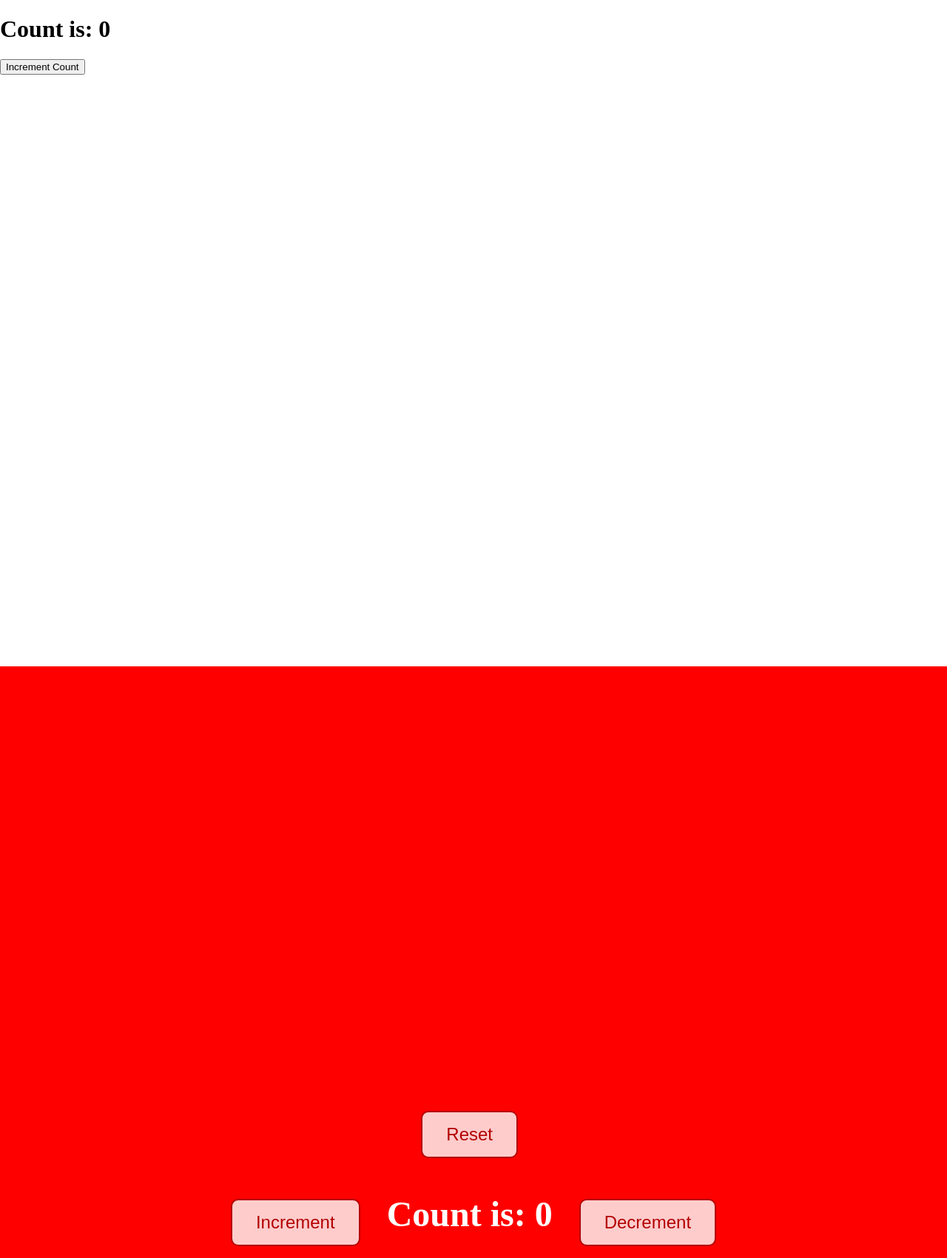
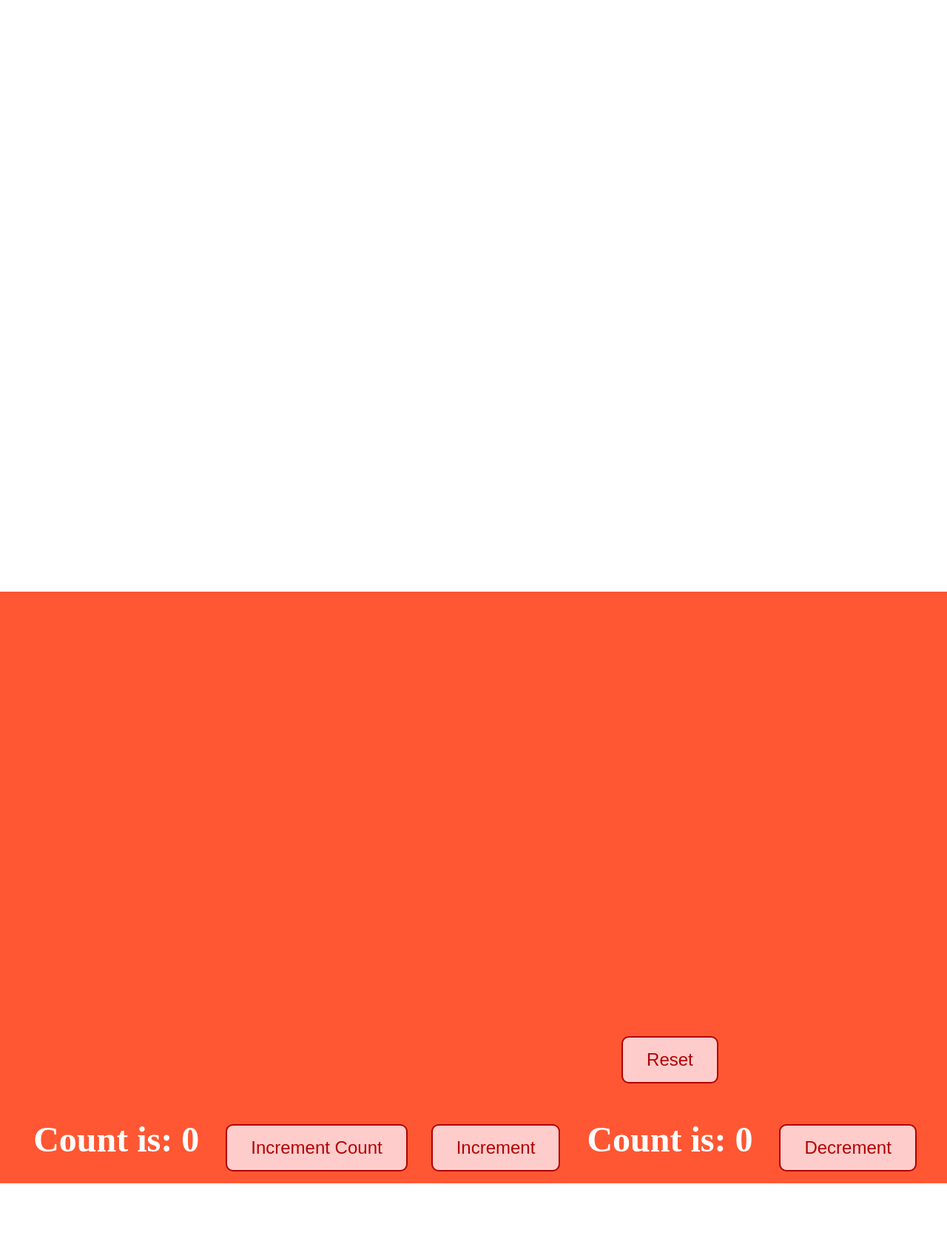
Before and after one commit to Aryan-Jangir-ZS/ReactTraining, a React (Vite) app: page / in a window 1280 px wide. Shown: the whole page at 74% size. After the commit the page ends 1600 px from the top, so only its background shows below. Built offline with nearby package versions, Linux system fonts and the light colour scheme.

Commit message:
made Coustom useState

```diff
--- a/src/App.jsx
+++ b/src/App.jsx
@@ -1,47 +1,18 @@
 import React from "react";
-import ReactDOM from "react-dom/client";
 import Top from "../src/components/Top";
 import Bottom from "../src/components/Bottom";
+import { ThemeContext , themes } from "./helper/ThemeContext";
 
-let globalState = [];
-let stateIndex = 0;
-
-function useNewState(initialValue) {
-  const currentIndex = stateIndex;
-
-  if (globalState[currentIndex] === undefined) {
-    globalState[currentIndex] = initialValue;
-  }
-
-  const setState = (newValue) => {
-    globalState[currentIndex] = typeof newValue === 'function'
-      ? newValue(globalState[currentIndex])
-      : newValue;
-    render();
-  };
-
-  stateIndex++;
-  return [globalState[currentIndex], setState];
-}
-
-function render() {
-  stateIndex = 0;
-  root.render(<App />);
-}
-
-const root = ReactDOM.createRoot(document.getElementById('root'));
 
 function App() {
-  const [count, setCount] = useNewState(0);
 
   return (
     <div>
-      <h1>Count is: {count}</h1>
-      <button onClick={() => setCount(count + 1)}>Increment Count</button>
       <Top/>
+      <ThemeContext.Provider value={themes}>
       <Bottom/>
+      </ThemeContext.Provider>
     </div>
-
   );
 }
 
--- a/src/components/Bottom.jsx
+++ b/src/components/Bottom.jsx
@@ -2,15 +2,44 @@ import "../App.css";
 import React, { useRef, useState, useEffect, useContext, useReducer } from "react";
 import { initialState, reducer } from "../helper/Reducer";
 import { ThemeContext } from "../helper/ThemeContext";
+import root from "../main";
 
+let globalState = [];
+let stateIndex = 0;
+
+function useNewState(initialValue) {
+  const currentIndex = stateIndex;
+
+  if (globalState[currentIndex] === undefined) {
+    globalState[currentIndex] = initialValue;
+  }
+
+  const setState = (newValue) => {
+    globalState[currentIndex] = typeof newValue === 'function'
+      ? newValue(globalState[currentIndex])
+      : newValue;
+    render();
+  };
+
+  stateIndex++;
+  return [globalState[currentIndex], setState];
+}
+
+function render() {
+  stateIndex = 0;
+  root.render(<Bottom />);
+}
 
 
 const Bottom = () => {
+
+  const [count, setCount] = useNewState(0);
 
   const themes = useContext(ThemeContext);
   const [currThemeId, setCurrThemeId] = useState(0);
 
   const handleChangeTheme = (event) => {
+    console.log(event.target);
     if (event.target.tagName !== "BUTTON" && event.target.tagName !== "H1") {
       setCurrThemeId((prev) => (prev + 1) % themes.length);
     }
@@ -31,6 +60,9 @@ const Bottom = () => {
       style={{ backgroundColor: themes[currThemeId] }}
       onDoubleClick={handleChangeTheme}
     >
+       <h1>Count is: {count}</h1>
+      <button onClick={() => setCount(count + 1)}>Increment Count</button>
+
       <button onClick={() => dispatch({ type: "increment" })}>Increment</button>
       <div className="count-div">
         <button onClick={() => dispatch({ type: "reset" })}>Reset</button>
--- a/src/components/Top.jsx
+++ b/src/components/Top.jsx
@@ -4,7 +4,7 @@ import '../App.css';
 const Top=()=>{
 
     return (
-        <div class="top-div">
+        <div className="top-div">
         </div>
     )
 }
--- a/src/main.jsx
+++ b/src/main.jsx
@@ -3,7 +3,10 @@ import { createRoot } from 'react-dom/client'
 import './index.css'
 import App from './App.jsx'
 
-createRoot(document.getElementById('root')).render(
+const root = createRoot(document.getElementById('root'));
 
+root.render(
     <App />
 )
+
+export default root;
```
